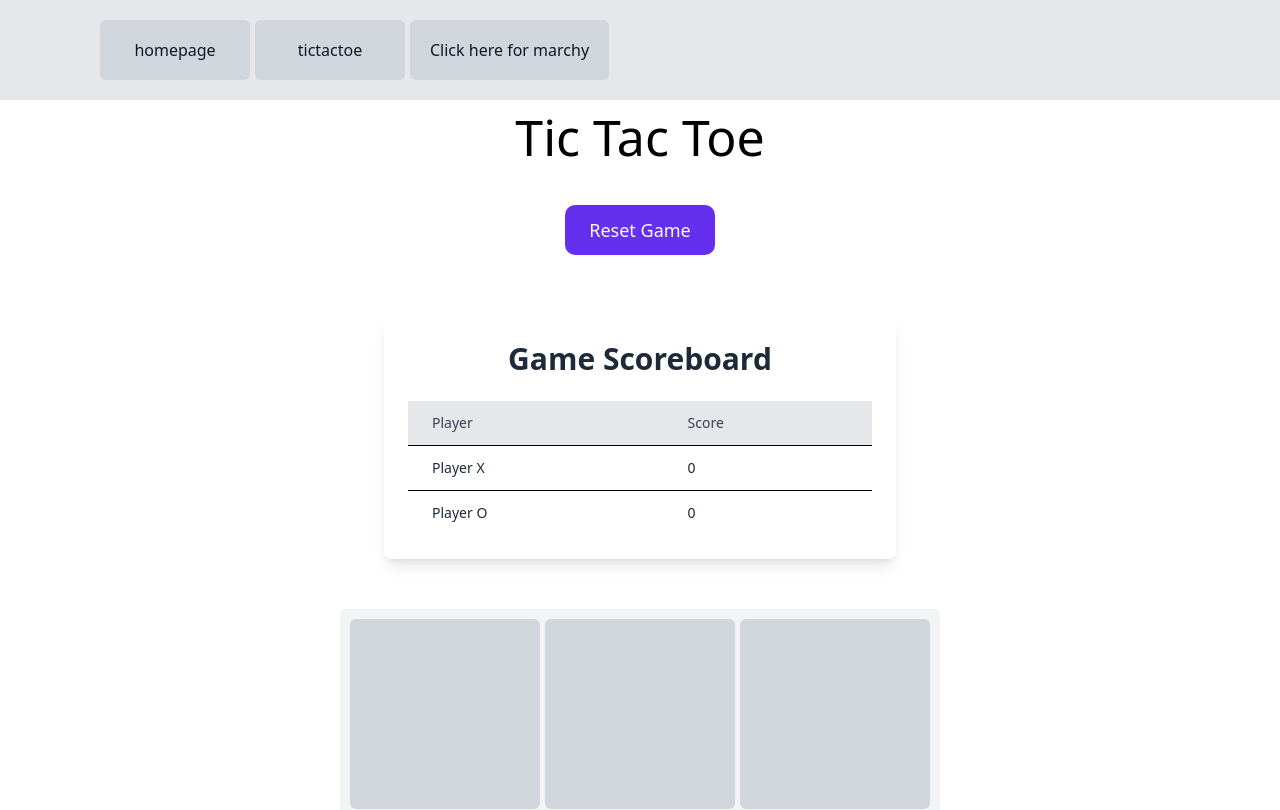
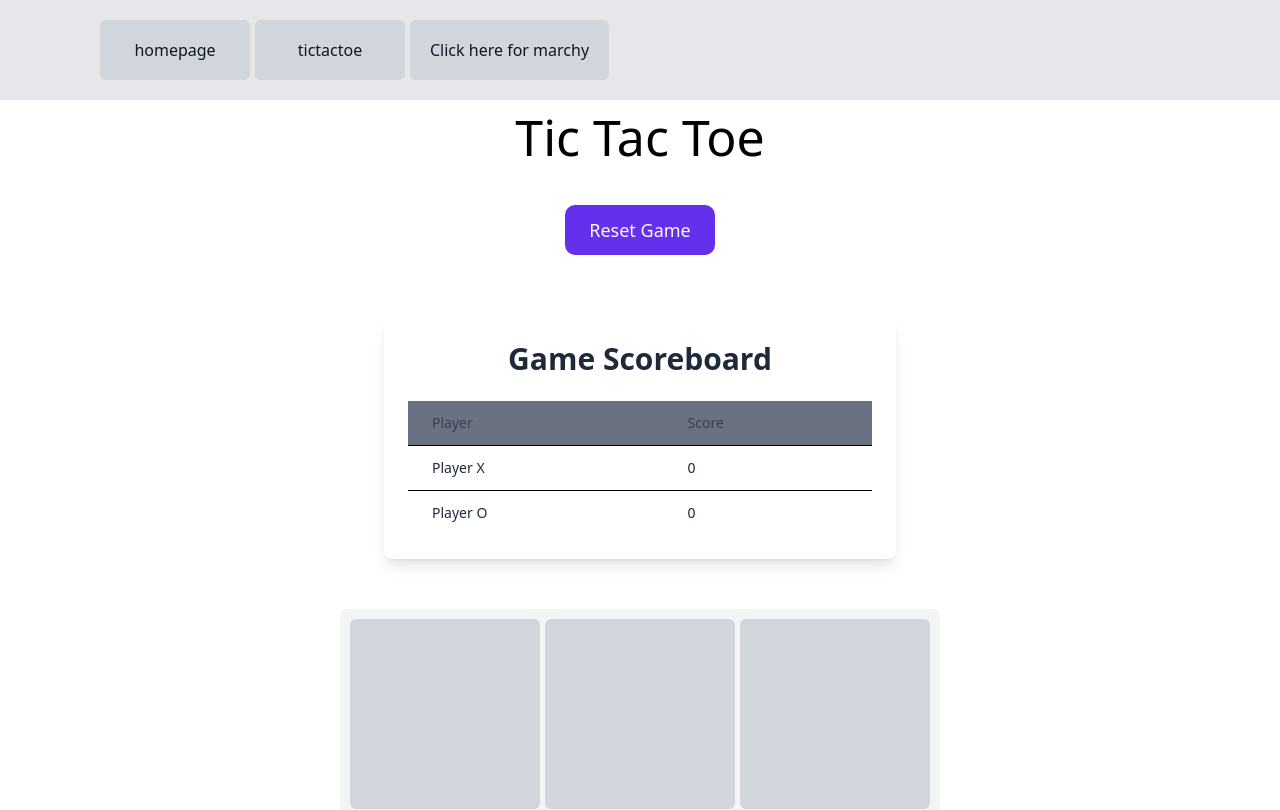
Before and after one commit to OJB2025/games, a React (Vite) app: page /tictactoe in a window 1280 px wide. Shown: the top 810 px of the page. Built offline with nearby package versions, Linux system fonts and the light colour scheme.

Commit message:
styling scoreboard

```diff
--- a/src/components/ScoreBoard.jsx
+++ b/src/components/ScoreBoard.jsx
@@ -7,7 +7,7 @@ function Scoreboard({ playerXscore, playerOscore }) {
 
       <table className="min-w-full table-auto border-collapse">
         <thead>
-          <tr className="bg-gray-200">
+          <tr className="bg-gray-500">
             <th className="py-3 px-6 text-left text-sm font-medium text-gray-700">Player</th>
             <th className="py-3 px-6 text-left text-sm font-medium text-gray-700">Score</th>
           </tr>
```
